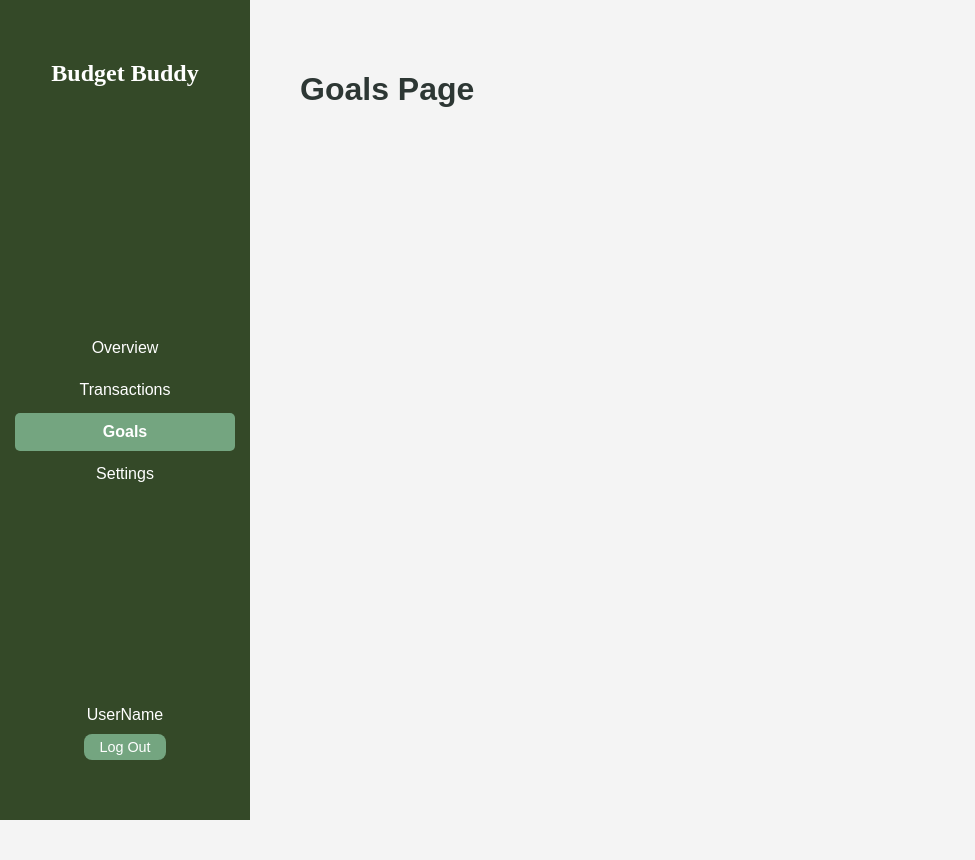
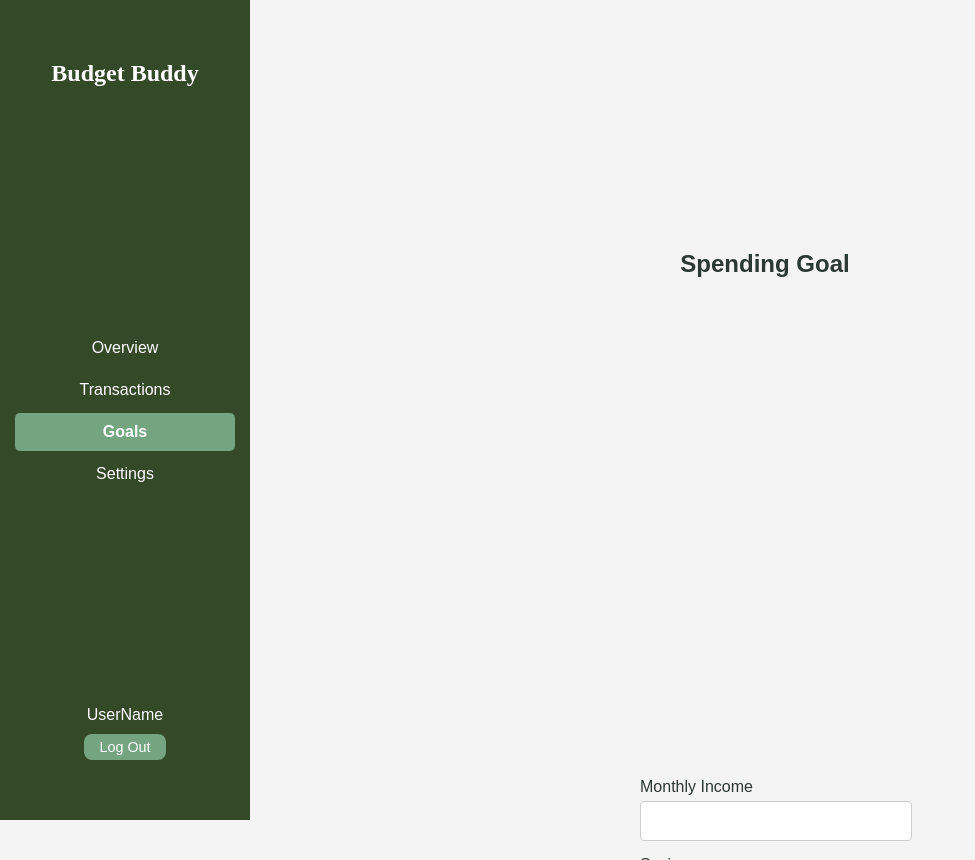
Before and after one commit to ImitationV/capstone, a React (Vite) app in the folder react/: page /goals in a window 1280 px wide. Shown: the whole page, without its empty margins (0-975 px from the left). Built offline with nearby package versions, Linux system fonts and the light colour scheme; the HTML template or start-up script is replaced by a standard one.

Commit message:
Updated Goals Page

```diff
--- a/react/package.json
+++ b/react/package.json
@@ -10,9 +10,11 @@
     "preview": "vite preview"
   },
   "dependencies": {
+    "formik": "^2.4.6",
     "react": "^19.0.0",
     "react-dom": "^19.0.0",
-    "react-router-dom": "^7.2.0"
+    "react-router-dom": "^7.2.0",
+    "yup": "^1.6.1"
   },
   "devDependencies": {
     "@eslint/js": "^9.21.0",
--- a/react/src/components/GoalsPage.jsx
+++ b/react/src/components/GoalsPage.jsx
@@ -1,11 +1,64 @@
 import React from 'react';
+import { Formik, Form, Field, ErrorMessage } from 'formik';
+import * as Yup from 'yup';
 import '../styles/goals.css';
 
 function GoalsPage() {
+    const initialValues = {
+        monthlyIncome: '',
+        savings: '',
+        monthlyExpenses: '',
+        monthlyLoanPayment: '',
+    };
+
+    const validationSchema = Yup.object({
+        monthlyIncome: Yup.number().required('Monthly Income is required').positive('Must be a positive number'),
+        savings: Yup.number().required('Savings is required').positive('Must be a positive number'),
+        monthlyExpenses: Yup.number().required('Monthly Expenses is required').positive('Must be a positive number'),
+        monthlyLoanPayment: Yup.number().required('Monthly Loan Payment is required').positive('Must be a positive number'),
+    });
+
+    const onSubmit = (values) => {
+        console.log('Form values submitted:', values);
+        // display on the browser console the values submitted
+    };
+
     return (
-        <div className="goals-page">
-            <h1>Goals Page</h1>
-            {/* contents */}
+        <div className="goals-page-container">
+            <h2>Spending Goal</h2>
+            <Formik
+                initialValues={initialValues}
+                validationSchema={validationSchema}
+                onSubmit={onSubmit}
+            >
+                <Form className="goals-form">
+                    <div className="form-group">
+                        <label htmlFor="monthlyIncome">Monthly Income</label>
+                        <Field type="number" id="monthlyIncome" name="monthlyIncome" />
+                        <ErrorMessage name="monthlyIncome" component="div" className="error-message" />
+                    </div>
+
+                    <div className="form-group">
+                        <label htmlFor="savings">Savings</label>
+                        <Field type="number" id="savings" name="savings" />
+                        <ErrorMessage name="savings" component="div" className="error-message" />
+                    </div>
+
+                    <div className="form-group">
+                        <label htmlFor="monthlyExpenses">Monthly Expenses</label>
+                        <Field type="number" id="monthlyExpenses" name="monthlyExpenses" />
+                        <ErrorMessage name="monthlyExpenses" component="div" className="error-message" />
+                    </div>
+
+                    <div className="form-group">
+                        <label htmlFor="monthlyLoanPayment">Monthly Loan Payment</label>
+                        <Field type="number" id="monthlyLoanPayment" name="monthlyLoanPayment" />
+                        <ErrorMessage name="monthlyLoanPayment" component="div" className="error-message" />
+                    </div>
+
+                    <button type="submit" className="submit-button">Submit</button>
+                </Form>
+            </Formik>
         </div>
     );
 }
--- a/react/src/styles/goals.css
+++ b/react/src/styles/goals.css
@@ -1,7 +1,59 @@
-.goals-page {
-  padding: 20px;
+.goals-page-container {
+  padding: 200px;
+  display: flex;
+  flex-direction: column;
+  align-items: center;
 }
 
-.goals-page h1 {
+.goals-page-container h2 {
+  margin-bottom: 20px;
   color: #2d3734;
+  margin-bottom: 500px;
 }
+
+.goals-form {
+  display: flex;
+  flex-direction: column;
+  width: 250px;
+}
+
+.form-group {
+  margin-bottom: 15px;
+}
+
+.form-group label {
+  display: block;
+  margin-bottom: 5px;
+  color: #2d3734;
+  text-align: left;
+}
+
+.form-group input[type="number"] {
+  width: 100%;
+  padding: 10px;
+  border: 1px solid #ccc;
+  border-radius: 4px;
+  font-size: 1rem;
+}
+
+.submit-button {
+  background-color: #74a580;
+  color: white;
+  padding: 12px 20px;
+  border: none;
+  border-radius: 4px;
+  cursor: pointer;
+  font-size: 1rem;
+  transition: background-color 0.3s ease;
+}
+
+.submit-button:hover {
+  background-color: #5a8065;
+}
+
+.error-message {
+  color: red;
+  font-size: 0.9rem;
+  margin-top: 5px;
+  text-align: left;
+}
```
Also changed, not shown: 1 other file (tests, documents, lock files or other folders).
